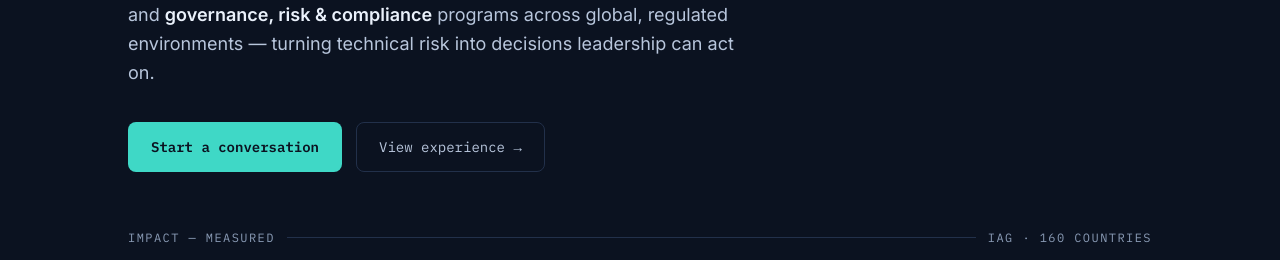
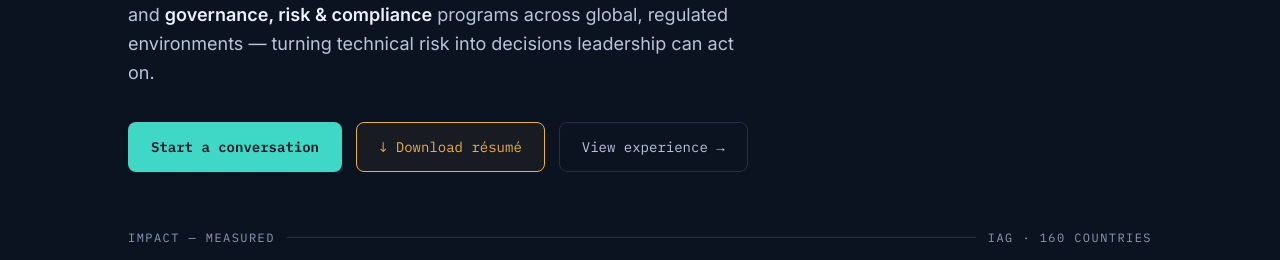
Before and after one commit to Ayush-Jha009/Ayush-Jha, a plain HTML site: page index.html in a window 1280 px wide. Shown: the part 378-638 px from the top of the page. Drawn offline with Linux system fonts and the light colour scheme.

Commit message:
index.html

```diff
--- a/index.html
+++ b/index.html
@@ -39,6 +39,9 @@
   .mono{font-family:var(--mono)}
 
   /* ambient grid backdrop */
+  #net{position:fixed;top:0;left:0;width:100vw;height:100vh;z-index:0;pointer-events:none;opacity:.55;
+    mask-image:radial-gradient(ellipse 80% 55% at 70% 15%,#000 10%,transparent 70%);
+    -webkit-mask-image:radial-gradient(ellipse 80% 55% at 70% 15%,#000 10%,transparent 70%)}
   .grid-bg{position:fixed;inset:0;z-index:0;opacity:.4;pointer-events:none;
     background-image:linear-gradient(var(--line) 1px,transparent 1px),linear-gradient(90deg,var(--line) 1px,transparent 1px);
     background-size:64px 64px;
@@ -75,6 +78,8 @@
   .btn-p:hover{transform:translateY(-2px);box-shadow:0 8px 24px rgba(63,216,198,.28)}
   .btn-s{border-color:var(--line);color:var(--fog-2)}
   .btn-s:hover{border-color:var(--teal);color:var(--teal)}
+  .btn-r{border-color:var(--amber);color:var(--amber);background:rgba(232,177,76,.06)}
+  .btn-r:hover{background:var(--amber);color:var(--ink);transform:translateY(-2px);box-shadow:0 8px 24px rgba(232,177,76,.24)}
 
   /* dashboard signature */
   .dash{position:relative;z-index:1;margin-top:56px}
@@ -178,6 +183,7 @@
 </head>
 <body>
 <div class="grid-bg"></div>
+<canvas id="net"></canvas>
 
 <header class="nav">
   <div class="wrap nav-in">
@@ -202,6 +208,7 @@
     <p class="lede">Seven years building and running enterprise <b>vulnerability management</b> and <b>governance, risk &amp; compliance</b> programs across global, regulated environments — turning technical risk into decisions leadership can act on.</p>
     <div class="hero-cta">
       <a href="#contact" class="btn btn-p">Start a conversation</a>
+      <a href="Ayush_Jha_Resume.pdf" class="btn btn-r" download>↓ Download résumé</a>
       <a href="#experience" class="btn btn-s">View experience →</a>
     </div>
 
@@ -210,22 +217,22 @@
       <div class="metrics">
         <div class="metric reveal" style="--w:95%">
           <div class="tag">SLA compliance</div>
-          <div class="val">60→95<span class="u">%</span></div>
+          <div class="val"><span class="count" data-to="95" data-prefix="60→">60→95</span><span class="u">%</span></div>
           <div class="lbl">Remediation SLA compliance, rebuilt from the ground up</div>
         </div>
         <div class="metric reveal" style="--w:35%">
           <div class="tag">Closure rate</div>
-          <div class="val">+35<span class="u">%</span></div>
+          <div class="val"><span class="count" data-to="35" data-prefix="+">+35</span><span class="u">%</span></div>
           <div class="lbl">Higher vulnerability closure via risk-based prioritization</div>
         </div>
         <div class="metric reveal" style="--w:80%">
           <div class="tag">Config drift</div>
-          <div class="val">−80<span class="u">%</span></div>
+          <div class="val"><span class="count" data-to="80" data-prefix="−">−80</span><span class="u">%</span></div>
           <div class="lbl">Drift findings cut; detection from 90 days to under an hour</div>
         </div>
         <div class="metric reveal" style="--w:50%">
           <div class="tag">Third parties</div>
-          <div class="val">500<span class="u">+</span></div>
+          <div class="val"><span class="count" data-to="500" data-prefix="">500</span><span class="u">+</span></div>
           <div class="lbl">Vendors assessed under a tiered, risk-based program</div>
         </div>
       </div>
@@ -427,10 +434,76 @@
 </footer>
 
 <script>
+  const reduce = window.matchMedia('(prefers-reduced-motion: reduce)').matches;
+
+  // reveal on scroll
   const obs=new IntersectionObserver((entries)=>{
     entries.forEach(e=>{if(e.isIntersecting){e.target.classList.add('in');obs.unobserve(e.target)}})
   },{threshold:.15});
   document.querySelectorAll('.reveal').forEach(el=>obs.observe(el));
+
+  // count-up metrics
+  function countUp(el){
+    const to=+el.dataset.to, prefix=el.dataset.prefix||"", dur=1400, start=performance.now();
+    if(reduce){el.textContent=prefix.replace(/\d+→/,'')+to;return;}
+    function tick(now){
+      const p=Math.min((now-start)/dur,1);
+      const eased=1-Math.pow(1-p,3);
+      const cur=Math.round(to*eased);
+      // handle the "60→95" style prefix by only animating the final number
+      const arrowMatch=prefix.match(/^(\d+)→$/);
+      if(arrowMatch){ el.textContent=arrowMatch[1]+"→"+cur; }
+      else { el.textContent=prefix+cur; }
+      if(p<1)requestAnimationFrame(tick);
+    }
+    requestAnimationFrame(tick);
+  }
+  const countObs=new IntersectionObserver((entries)=>{
+    entries.forEach(e=>{if(e.isIntersecting){countUp(e.target);countObs.unobserve(e.target)}})
+  },{threshold:.6});
+  document.querySelectorAll('.count').forEach(el=>countObs.observe(el));
+
+  // ambient network backdrop
+  (function(){
+    if(reduce)return;
+    const c=document.getElementById('net'),x=c.getContext('2d');
+    let w,h,nodes,raf;
+    function size(){w=c.width=innerWidth*devicePixelRatio;h=c.height=innerHeight*devicePixelRatio;
+      c.style.width=innerWidth+'px';c.style.height=innerHeight+'px';}
+    function init(){
+      size();
+      const count=Math.min(52,Math.floor(innerWidth/26));
+      nodes=Array.from({length:count},()=>({
+        x:Math.random()*w,y:Math.random()*h,
+        vx:(Math.random()-.5)*.28*devicePixelRatio,
+        vy:(Math.random()-.5)*.28*devicePixelRatio,
+        r:(Math.random()*1.6+.7)*devicePixelRatio
+      }));
+    }
+    function draw(){
+      x.clearRect(0,0,w,h);
+      const maxD=140*devicePixelRatio;
+      for(let i=0;i<nodes.length;i++){
+        const n=nodes[i];
+        n.x+=n.vx;n.y+=n.vy;
+        if(n.x<0||n.x>w)n.vx*=-1;
+        if(n.y<0||n.y>h)n.vy*=-1;
+        for(let j=i+1;j<nodes.length;j++){
+          const m=nodes[j],dx=n.x-m.x,dy=n.y-m.y,d=Math.hypot(dx,dy);
+          if(d<maxD){
+            x.strokeStyle='rgba(63,216,198,'+(1-d/maxD)*.22+')';
+            x.lineWidth=devicePixelRatio*.6;
+            x.beginPath();x.moveTo(n.x,n.y);x.lineTo(m.x,m.y);x.stroke();
+          }
+        }
+        x.fillStyle='rgba(63,216,198,.55)';
+        x.beginPath();x.arc(n.x,n.y,n.r,0,Math.PI*2);x.fill();
+      }
+      raf=requestAnimationFrame(draw);
+    }
+    init();draw();
+    let t;addEventListener('resize',()=>{clearTimeout(t);t=setTimeout(()=>{cancelAnimationFrame(raf);init();draw();},200)});
+  })();
 </script>
 </body>
 </html>
```
